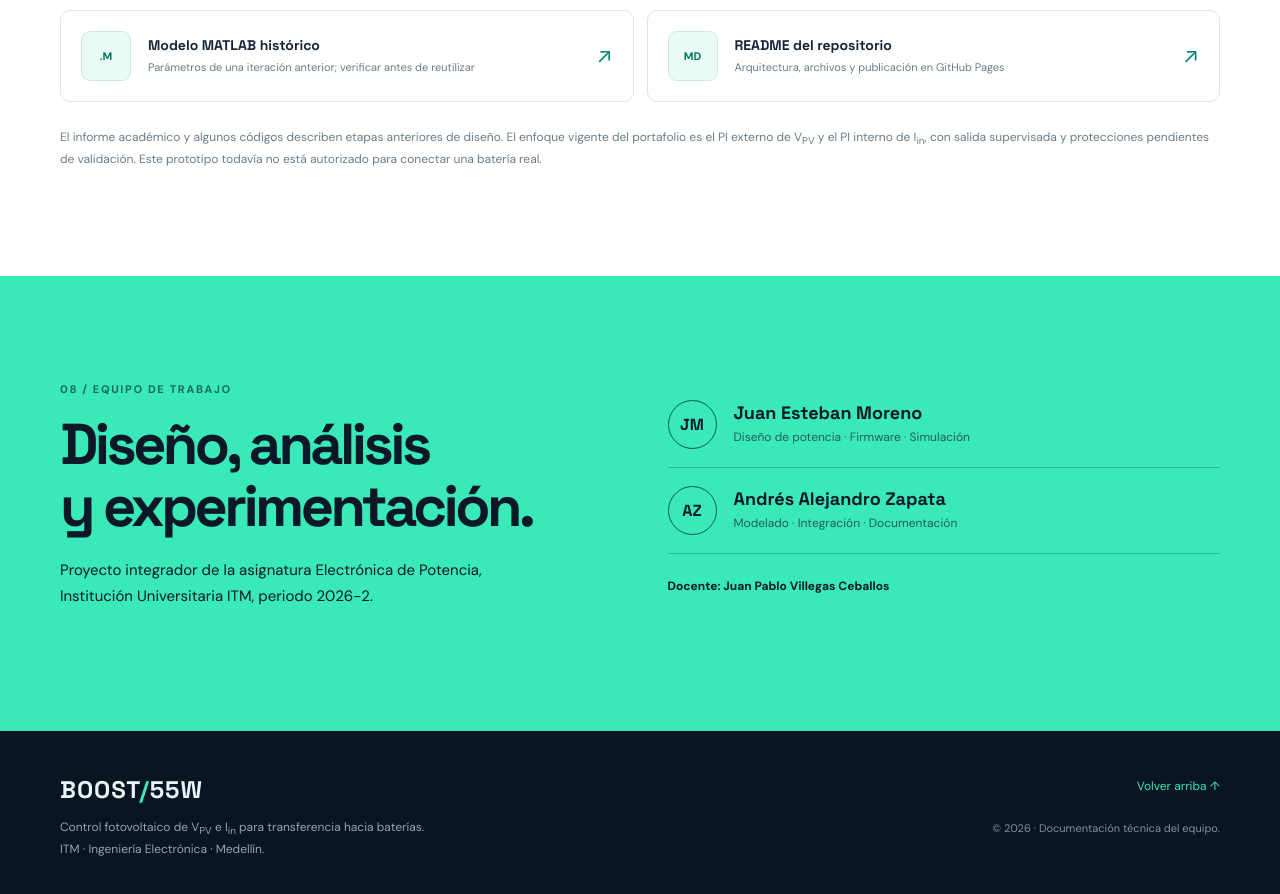
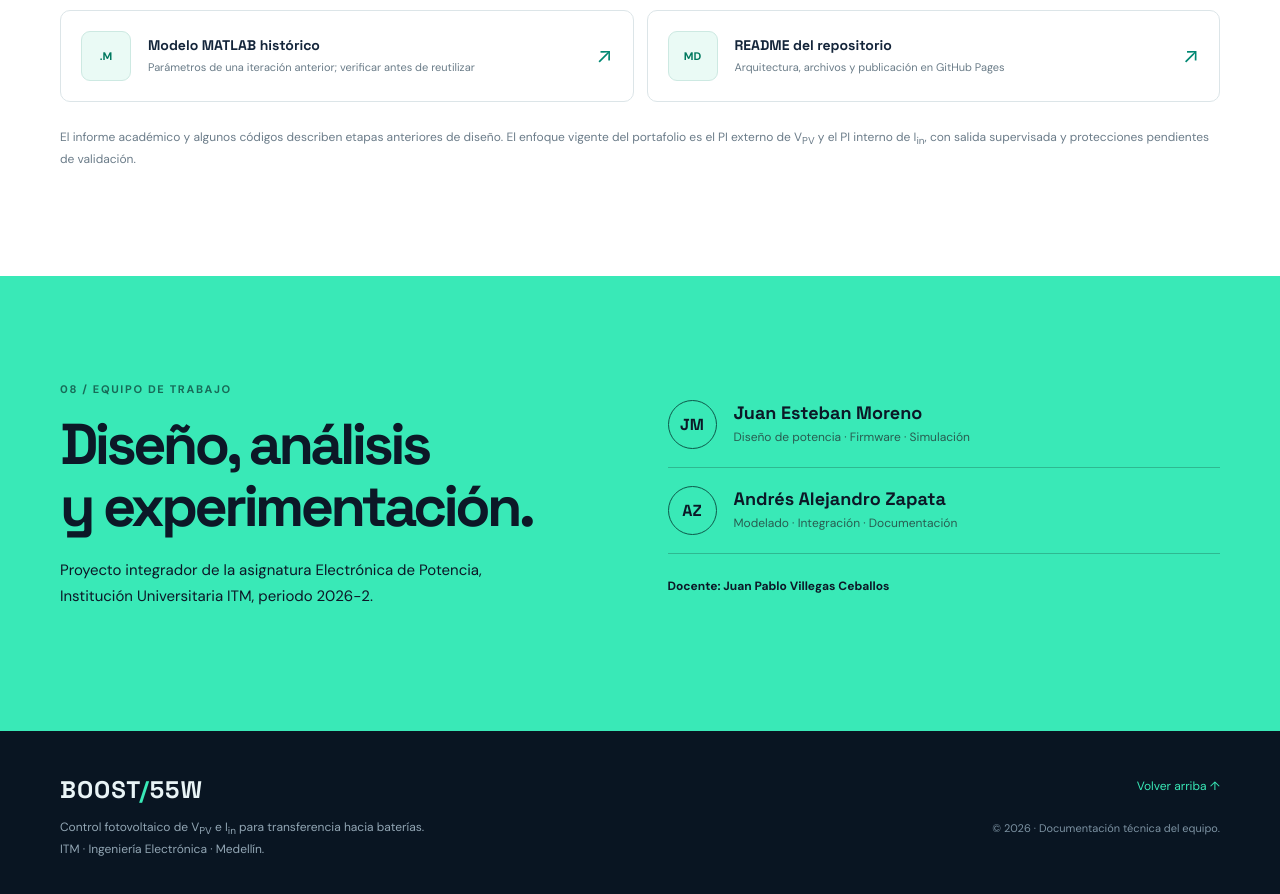
Before and after one commit to juanes20/boost-solar-55w, a plain HTML site: page index.html in a window 1280 px wide. Shown: the part 8030-8924 px from the top of the page. Drawn offline with Linux system fonts and the light colour scheme.

Commit message:
Update index.html

```diff
--- a/index.html
+++ b/index.html
@@ -159,7 +159,7 @@ TCCR1B = _BV(WGM13) | _BV(WGM12) | _BV(CS10);
    <a class="download-card" href="simulaciones/Modelo_Boost_55W_300uH_historico.m" download><span class="dl-icon">.M</span><div><strong>Modelo MATLAB histórico</strong><small>Parámetros de una iteración anterior; verificar antes de reutilizar</small></div><span class="dl-arrow">↗</span></a>
    <a class="download-card" href="README.md"><span class="dl-icon">MD</span><div><strong>README del repositorio</strong><small>Arquitectura, archivos y publicación en GitHub Pages</small></div><span class="dl-arrow">↗</span></a>
  </div>
- <div class="doc-note">El informe académico y algunos códigos describen etapas anteriores de diseño. El enfoque vigente del portafolio es el PI externo de V<sub>PV</sub> y el PI interno de I<sub>in</sub>, con salida supervisada y protecciones pendientes de validación. Este prototipo todavía no está autorizado para conectar una batería real.</div>
+ <div class="doc-note">El informe académico y algunos códigos describen etapas anteriores de diseño. El enfoque vigente del portafolio es el PI externo de V<sub>PV</sub> y el PI interno de I<sub>in</sub>, con salida supervisada y protecciones pendientes de validación.</div>
 </div></section>
 <section class="section section-team"><div class="container team-block"><div><span class="kicker">08 / EQUIPO DE TRABAJO</span><h2>Diseño, análisis<br>y experimentación.</h2><p>Proyecto integrador de la asignatura Electrónica de Potencia, Institución Universitaria ITM, periodo 2026-2.</p></div><div class="team-members"><div><span class="member-initial">JM</span><div><h3>Juan Esteban Moreno</h3><p>Diseño de potencia · Firmware · Simulación</p></div></div><div><span class="member-initial">AZ</span><div><h3>Andrés Alejandro Zapata</h3><p>Modelado · Integración · Documentación</p></div></div><div class="teacher">Docente: Juan Pablo Villegas Ceballos</div></div></div></section>
 </main>
```
